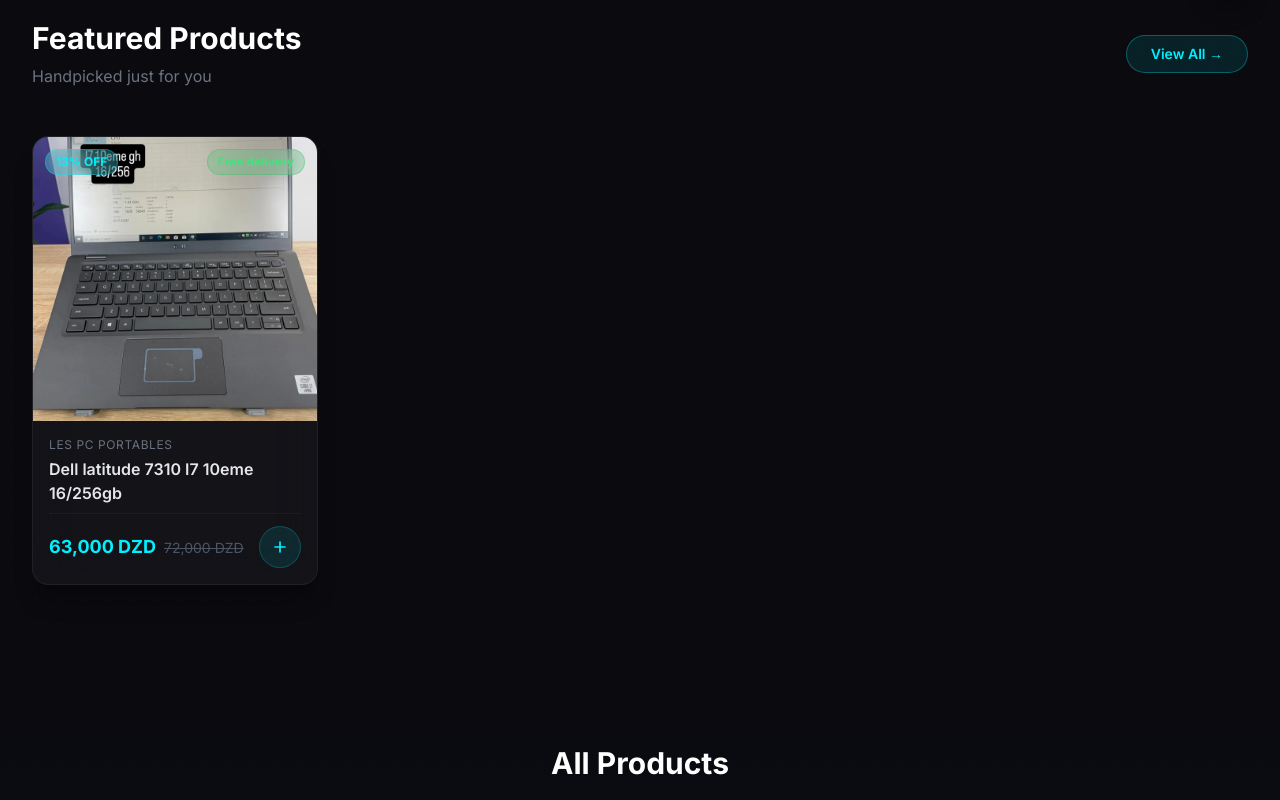
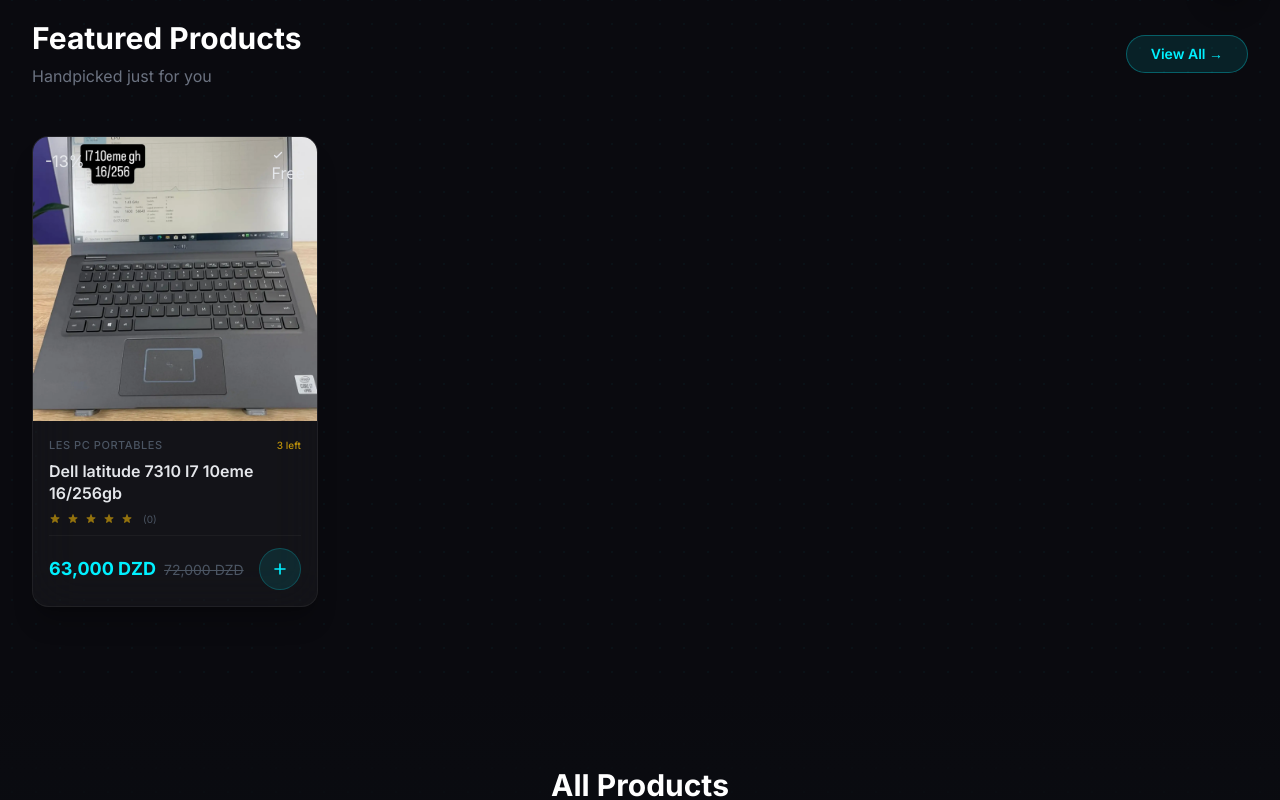
Before and after one commit to alpha-store19/alpha-store, a Next.js app: page / in a window 1280 px wide. Shown: the part 780-1580 px from the top of the page. Built offline with nearby package versions, Linux system fonts and the light colour scheme; no server answers.

Commit message:
feat: complete UI redesign - professional e-commerce experience

```diff
--- a/components/ProductCard.tsx
+++ b/components/ProductCard.tsx
@@ -7,10 +7,11 @@ import { useCart } from "./CartContext"
 import { useLang } from "@/lib/language-context"
 import { formatPrice } from "@/lib/currency"
 
-export default function ProductCard({ product }: { product: Product }) {
+export default function ProductCard({ product, index = 0 }: { product: Product; index?: number }) {
   const { addItem, recentlyAdded } = useCart()
   const { lang } = useLang()
   const [justAdded, setJustAdded] = useState(false)
+  const [imgLoaded, setImgLoaded] = useState(false)
   const isAdded = recentlyAdded === product.id || justAdded
 
   useEffect(() => {
@@ -31,58 +32,92 @@ export default function ProductCard({ product }: { product: Product }) {
     })
   }
 
+  const discount = product.originalPrice ? Math.round((1 - product.price / product.originalPrice) * 100) : 0
+
   return (
-    <div className={`group glass rounded-2xl overflow-hidden flex flex-col transition-all duration-500 ${
-      isAdded ? "animate-pulse-glow cyber-border" : "glass-hover"
-    }`}>
-      <Link href={`/products/${product.id}`} className="relative overflow-hidden aspect-square">
+    <div
+      className={`group glass rounded-2xl overflow-hidden flex flex-col transition-all duration-500 animate-slide-up ${
+        isAdded ? "!border-cyber/40 !shadow-cyber/10" : "glass-hover"
+      }`}
+      style={{ animationDelay: `${index * 80}ms` }}
+    >
+      <Link href={`/products/${product.id}`} className="relative overflow-hidden aspect-square bg-dark-card">
+        {!imgLoaded && <div className="absolute inset-0 skeleton" />}
         <img
           src={product.image}
           alt={product.name}
-          className="w-full h-full object-cover group-hover:scale-110 transition-transform duration-700"
+          loading="lazy"
+          onLoad={() => setImgLoaded(true)}
+          className={`w-full h-full object-cover group-hover:scale-110 transition-transform duration-700 ${imgLoaded ? "opacity-100" : "opacity-0"}`}
         />
-        <div className="absolute inset-0 bg-gradient-to-t from-dark/60 via-transparent to-transparent opacity-0 group-hover:opacity-100 transition-opacity duration-300" />
-        {product.originalPrice && (
-          <span className="absolute top-3 left-3 bg-cyber/20 backdrop-blur-md text-cyber text-xs font-bold px-2.5 py-1 rounded-full border border-cyber/30">
-            {Math.round((1 - product.price / product.originalPrice) * 100)}% OFF
+        <div className="absolute inset-0 bg-gradient-to-t from-dark/80 via-transparent to-transparent opacity-0 group-hover:opacity-100 transition-opacity duration-500" />
+        {discount > 0 && (
+          <span className="absolute top-3 left-3 badge-cyber animate-fade-in">
+            -{discount}%
           </span>
         )}
         {product.freeShipping && (
-          <span className="absolute top-3 right-3 bg-green-500/20 backdrop-blur-md text-green-400 text-xs font-bold px-2.5 py-1 rounded-full border border-green-500/30">
-            Free delivery
+          <span className="absolute top-3 right-3 badge-green animate-fade-in">
+            <svg className="w-3 h-3" fill="none" stroke="currentColor" viewBox="0 0 24 24">
+              <path strokeLinecap="round" strokeLinejoin="round" strokeWidth={2.5} d="M5 13l4 4L19 7" />
+            </svg>
+            Free
           </span>
         )}
         {product.quantity <= 0 && (
-          <div className="absolute inset-0 bg-dark/70 backdrop-blur-[1px] flex items-center justify-center z-10">
-            <span className="bg-red-500/20 text-red-400 text-sm font-bold px-4 py-2 rounded-full border border-red-500/30">
+          <div className="absolute inset-0 bg-dark/80 backdrop-blur-[2px] flex items-center justify-center z-10">
+            <span className="badge-red text-sm px-4 py-2">
               Out of Stock
             </span>
           </div>
         )}
         {isAdded && (
-          <div className="absolute inset-0 bg-cyber/10 backdrop-blur-[1px] flex items-center justify-center animate-fade-in-up">
-            <div className="w-16 h-16 rounded-full bg-cyber/20 border-2 border-cyber flex items-center justify-center animate-scale-in">
-              <svg className="w-8 h-8 text-cyber" fill="none" stroke="currentColor" viewBox="0 0 24 24">
+          <div className="absolute inset-0 bg-cyber/10 backdrop-blur-[1px] flex items-center justify-center animate-fade-in">
+            <div className="w-14 h-14 rounded-full bg-cyber/20 border-2 border-cyber flex items-center justify-center animate-scale-in">
+              <svg className="w-7 h-7 text-cyber" fill="none" stroke="currentColor" viewBox="0 0 24 24">
                 <path strokeLinecap="round" strokeLinejoin="round" strokeWidth={2.5} d="M5 13l4 4L19 7" />
               </svg>
             </div>
           </div>
         )}
+        <div className="absolute inset-x-0 bottom-0 p-4 translate-y-full group-hover:translate-y-0 transition-transform duration-300">
+          <div className="flex items-center justify-center gap-1.5 text-xs text-white/70">
+            <svg className="w-4 h-4" fill="none" stroke="currentColor" viewBox="0 0 24 24">
+              <path strokeLinecap="round" strokeLinejoin="round" strokeWidth={2} d="M15 12a3 3 0 11-6 0 3 3 0 016 0z" />
+              <path strokeLinecap="round" strokeLinejoin="round" strokeWidth={2} d="M2.458 12C3.732 7.943 7.523 5 12 5c4.478 0 8.268 2.943 9.542 7-1.274 4.057-5.064 7-9.542 7-4.477 0-8.268-2.943-9.542-7z" />
+            </svg>
+            Quick view
+          </div>
+        </div>
       </Link>
 
       <div className="p-4 flex flex-col flex-1">
-        <span className="text-xs text-gray-500 uppercase tracking-wider mb-1">{product.category}</span>
+        <div className="flex items-center justify-between mb-1.5">
+          <span className="text-[11px] text-gray-600 uppercase tracking-wider font-medium">{product.category}</span>
+          {product.quantity > 0 && product.quantity <= 3 && (
+            <span className="text-[10px] text-yellow-500/80 font-medium">{product.quantity} left</span>
+          )}
+        </div>
         <Link href={`/products/${product.id}`}>
-          <h3 className="font-semibold text-gray-200 hover:text-cyber transition-colors mb-2 line-clamp-2">
+          <h3 className="font-semibold text-gray-200 hover:text-cyber transition-colors mb-2 line-clamp-2 leading-snug">
             {product.name}
           </h3>
         </Link>
 
+        <div className="flex items-center gap-1.5 mb-2">
+          {[...Array(5)].map((_, i) => (
+            <svg key={i} className="w-3 h-3 text-yellow-500/60" fill="currentColor" viewBox="0 0 20 20">
+              <path d="M9.049 2.927c.3-.921 1.603-.921 1.902 0l1.07 3.292a1 1 0 00.95.69h3.462c.969 0 1.371 1.24.588 1.81l-2.8 2.034a1 1 0 00-.364 1.118l1.07 3.292c.3.921-.755 1.688-1.54 1.118l-2.8-2.034a1 1 0 00-1.175 0l-2.8 2.034c-.784.57-1.838-.197-1.539-1.118l1.07-3.292a1 1 0 00-.364-1.118L2.98 8.72c-.783-.57-.38-1.81.588-1.81h3.461a1 1 0 00.951-.69l1.07-3.292z" />
+            </svg>
+          ))}
+          <span className="text-[10px] text-gray-600 ml-1">(0)</span>
+        </div>
+
         <div className="mt-auto flex items-center justify-between pt-3 border-t border-white/[0.04]">
-          <div>
+          <div className="flex items-baseline gap-2">
             <span className="text-lg font-bold text-cyber">{formatPrice(product.price, lang)}</span>
             {product.originalPrice && (
-              <span className="ml-2 text-sm text-gray-600 line-through">{formatPrice(product.originalPrice, lang)}</span>
+              <span className="text-sm text-gray-600 line-through">{formatPrice(product.originalPrice, lang)}</span>
             )}
           </div>
           <button
```
